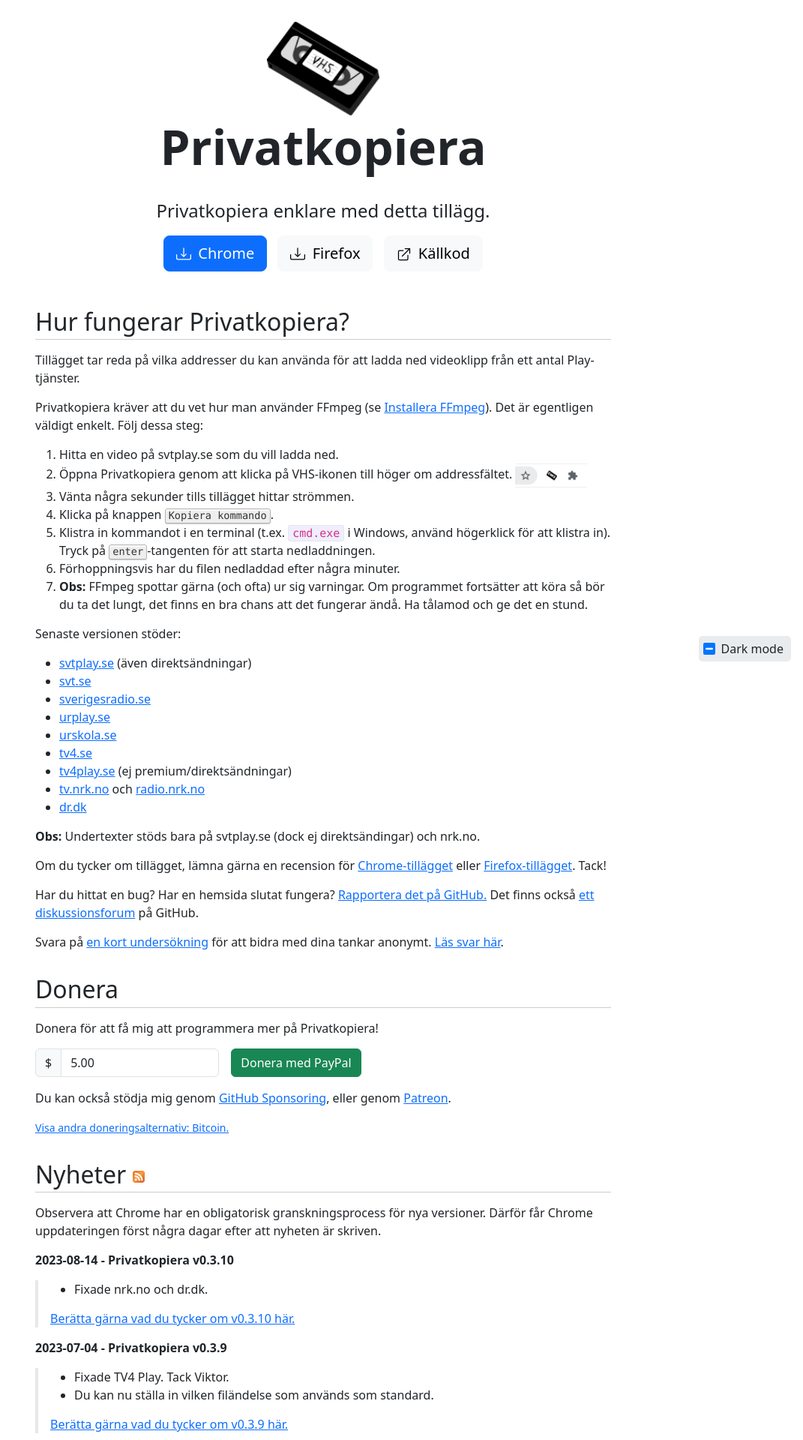
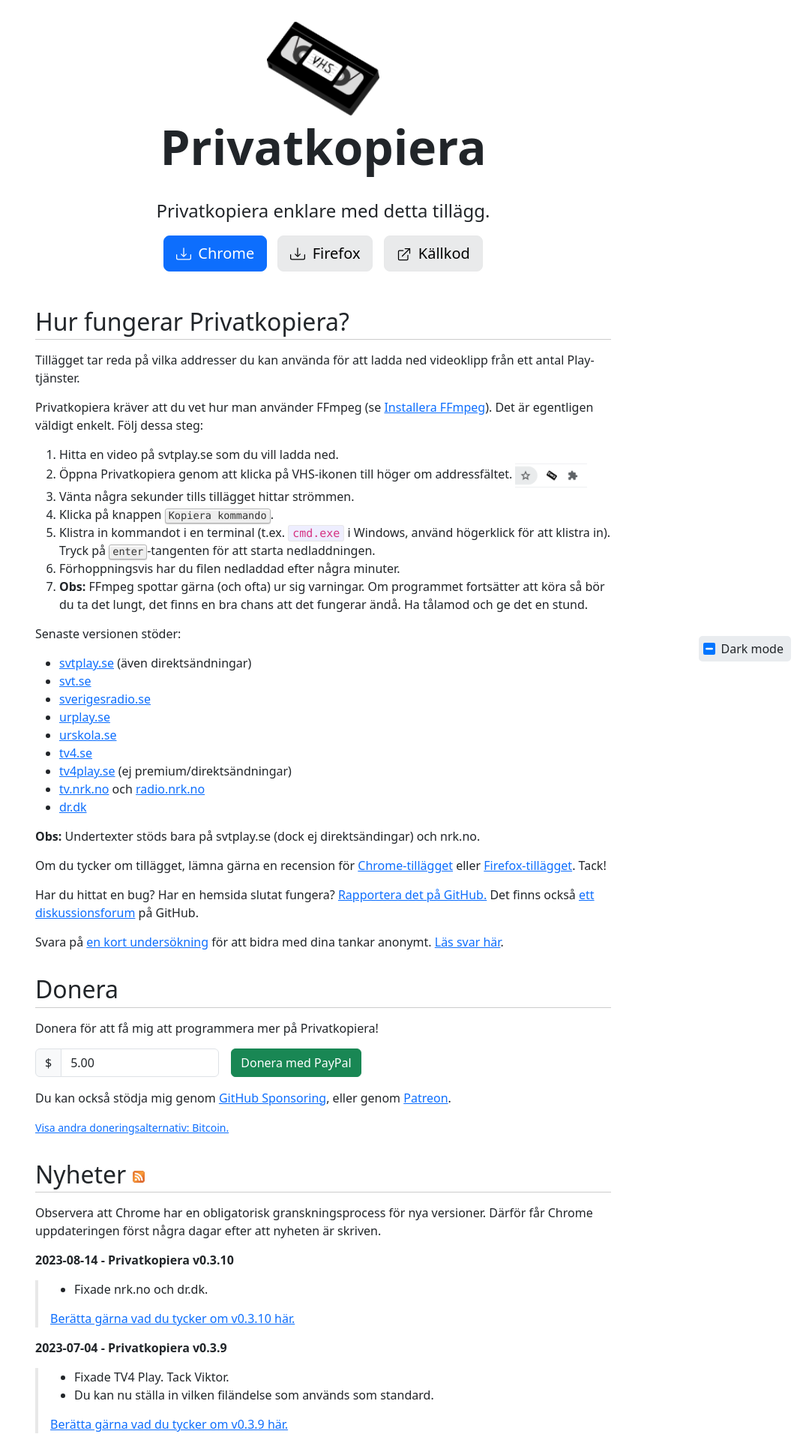
Before and after one commit to stefansundin/privatkopiera, a Jekyll site: the page built from index.html, in a window 1280 px wide. Shown: the top 1920 px of the page at 75% size, without its empty margins (209-1280 px from the left). Built offline with Jekyll 4.4.1, drawn with Linux system fonts in a browser that asks for light colours.

Commit message:
Fix btn-light being basically invisible in light mode.

```diff
--- a/_includes/head.html
+++ b/_includes/head.html
@@ -17,6 +17,7 @@
   <link rel="canonical" href="{{ site.url }}{{ site.baseurl }}{{ page.url | replace:'index.html','' }}">
   <link rel="icon" href="{{ site.baseurl }}/img/icon32.png">
   <link href="https://cdn.jsdelivr.net/npm/bootstrap@5.3.2/dist/css/bootstrap.min.css" rel="stylesheet" integrity="sha384-T3c6CoIi6uLrA9TneNEoa7RxnatzjcDSCmG1MXxSR1GAsXEV/Dwwykc2MPK8M2HN" crossorigin="anonymous">
+  <link rel="stylesheet" href="{{ site.baseurl }}/css/bootstrap-overrides.css">
   <link rel="stylesheet" href="{{ site.baseurl }}/css/main.css">
   <link rel="alternate" type="application/atom+xml" href="{{ site.baseurl }}/feed.xml" title="{{ site.title }} nyheter">
   <link rel="alternate" type="application/atom+xml" href="{{ site.github.releases_url }}.atom" title="{{ site.title }} release flöde">
--- a/_layouts/page.html
+++ b/_layouts/page.html
@@ -1,5 +1,5 @@
 <!DOCTYPE html>
-<html>
+<html data-bs-theme="light">
 {% include head.html %}
 <body>
 {% include navbar.html %}
--- a/_layouts/subpage.html
+++ b/_layouts/subpage.html
@@ -1,5 +1,5 @@
 <!DOCTYPE html>
-<html>
+<html data-bs-theme="light">
 {% include head.html %}
 <body>
 {% include navbar.html %}
--- /dev/null
+++ b/css/bootstrap-overrides.css
@@ -0,0 +1,20 @@
+/* https://getbootstrap.com/docs/5.3/customize/css-variables/ */
+
+:root {
+  scroll-behavior: auto;
+}
+.form-check-input:focus {
+  box-shadow: none;
+}
+.form-check-input:indeterminate {
+  appearance: auto;
+}
+
+[data-bs-theme=light] .btn-light {
+  --bs-btn-bg: #e9eaeb;
+  --bs-btn-border-color: #e7e8e9;
+}
+[data-bs-theme=dark] .btn-light {
+  --bs-btn-bg: #a8aaac;
+  --bs-btn-border-color: #a2a2a2;
+}
--- a/css/main.scss
+++ b/css/main.scss
@@ -7,6 +7,7 @@
 }
 figure.highlight pre {
   overflow: auto;
+  color: var(--bs-dark);
 }
 
 .container {
@@ -107,25 +108,6 @@
   z-index: 1100;
 }
 
-// bootstrap v5 overrides
-:root {
-  scroll-behavior: auto;
-}
-.btn-light:hover {
-  background-color: #e2e6ea;
-  border-color: #dae0e5;
-}
-.form-check-input:focus {
-  box-shadow: none;
-}
-.form-check-input:indeterminate {
-  appearance: auto;
-}
-figure.highlight pre {
-  color: var(--bs-dark);
-}
-
-
 @import
   "jekyll"
 ;
--- a/index.html
+++ b/index.html
@@ -1,7 +1,7 @@
 ---
 ---
 <!DOCTYPE html>
-<html>
+<html data-bs-theme="light">
 {% include head.html %}
 <body class="px-3">
   <header>
```
